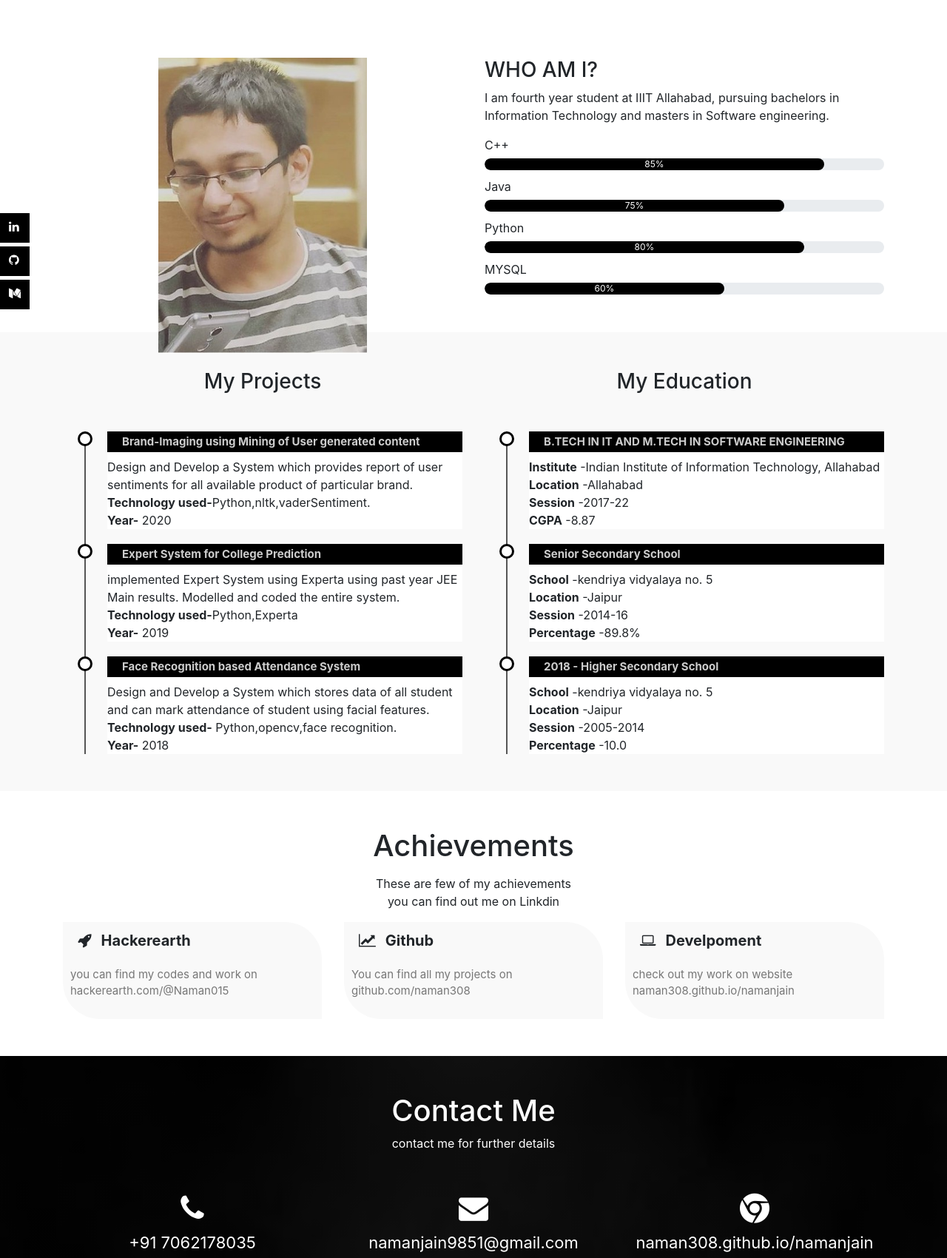
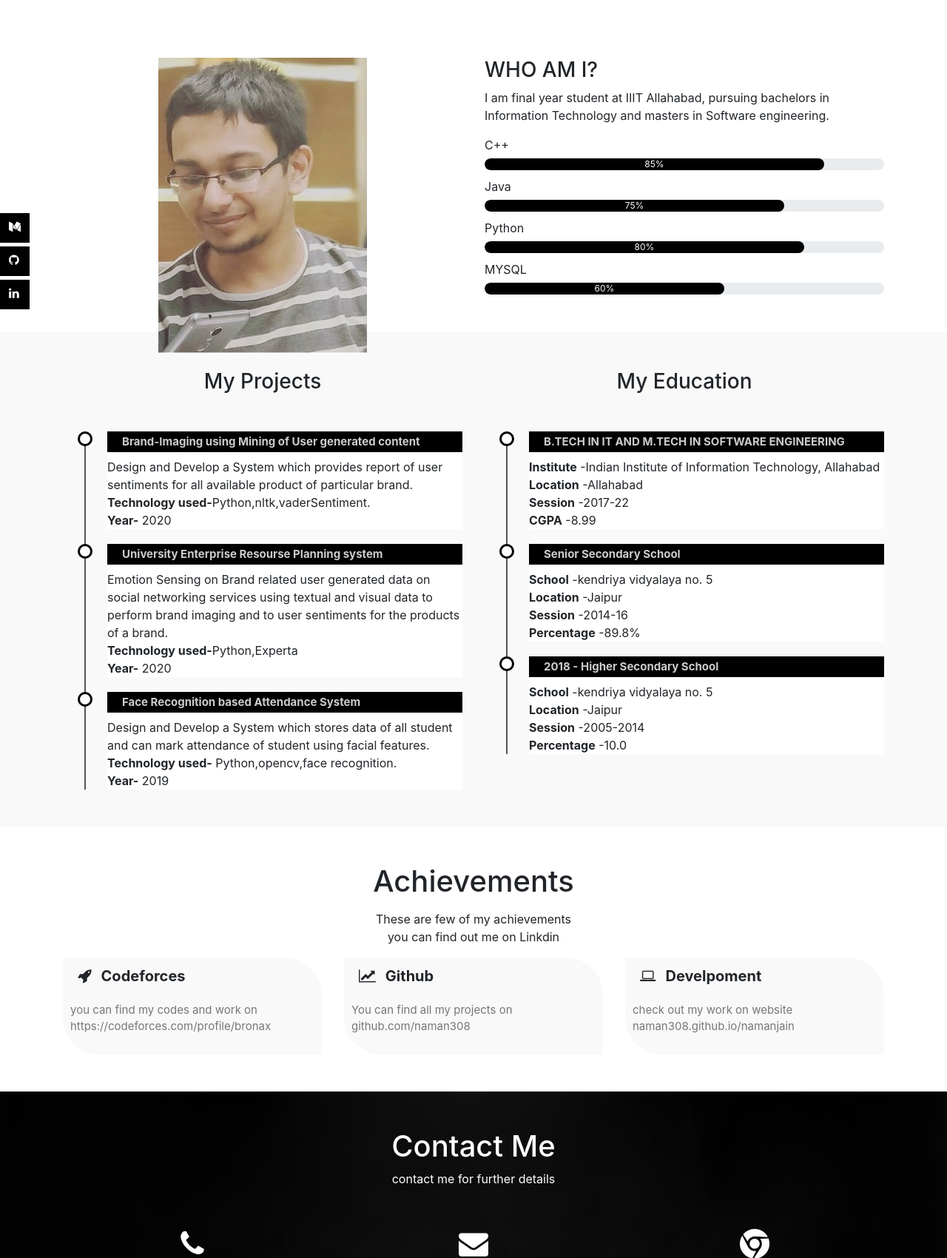
Before and after one commit to naman308/namanjain, a plain HTML site: page index.html in a window 1280 px wide. Shown: the part 900-2600 px from the top of the page at 74% size. Drawn offline with nearby package versions, Linux system fonts and the light colour scheme.

Commit message:
Add files via upload

```diff
--- a/index.html
+++ b/index.html
@@ -16,7 +16,7 @@ href="https://stackpath.bootstrapcdn.com/bootstrap/4.5.0/css/bootstrap.min.css">
 <div class="user-box">
 <img src="img/img2.jpeg">
 <h1>Naman Jain</h1>
-<p>FOURTH YEAR UNDERGRADUATE
+<p>FINAL YEAR UNDERGRADUATE
 <br>  IIIT ALLAHABAD</p>
 </div>
 </div>
@@ -65,7 +65,7 @@ href="https://stackpath.bootstrapcdn.com/bootstrap/4.5.0/css/bootstrap.min.css">
 
 <h3> WHO AM I?</h3>
 <p>
-I am fourth year student at IIIT Allahabad, pursuing bachelors in Information Technology and masters in Software engineering.
+I am final year student at IIIT Allahabad, pursuing bachelors in Information Technology and masters in Software engineering.
 </p>
 
 
@@ -99,10 +99,9 @@ I am fourth year student at IIIT Allahabad, pursuing bachelors in Information Te
    <!-------Social icons----------->
  <div class="social-icons">
  <ul>
+  <a href="https://leetcode.com/Naman015/"><li><i class="fa fa-medium"></i></li></a>
+ <a href="https://github.com/naman308"><li><i class="fa fa-github"></i></li></a>
  <a href="https://www.linkedin.com/in/namanjain9851"><li><i class="fa fa-linkedin"></i></li></a>
- <a href="https://github.com/naman308"><li><i class="fa fa-github"></i></li></a>
- <a href="https://medium.com/@ism2017001"><li><i class="fa fa-medium"></i></li></a>
-
 
  </ul>
 </div>
@@ -126,11 +125,13 @@ brand. <br>
 </li>
 
 <li>
-<h4 class="hovering"><span> <span> Expert System for College Prediction </h4>
-<p>   implemented Expert System using Experta using past year JEE Main results.
-Modelled and coded the entire system.<br>
+<h4 class="hovering"><span> <span> University Enterprise Resourse Planning system </h4>
+<p>   Emotion Sensing on Brand related user generated data on
+social networking services using textual and visual data to
+perform brand imaging and to user sentiments for the
+products of a brand.<br>
 <b>Technology used-</b>Python,Experta<br>
-<b>Year-</b> 2019<br>
+<b>Year-</b> 2020<br>
 
 </p>
 </li>
@@ -139,7 +140,7 @@ Modelled and coded the entire system.<br>
 <h4 class="hovering"><span> <span> Face Recognition based Attendance System </h4>
 <p> Design and Develop a System which stores data of all student and can mark attendance of student using facial features. <br>
 <b>Technology used-</b> Python,opencv,face recognition.<br>
-<b>Year-</b> 2018<br>
+<b>Year-</b> 2019<br>
 
 </p>
 </li>
@@ -158,7 +159,7 @@ ENGINEERING</h4>
 <b>Institute</b> -Indian Institute of Information Technology, Allahabad<br>
 <b>Location</b> -Allahabad<br>
 <b>Session</b> -2017-22<br>
-<b>CGPA</b> -8.87<br>
+<b>CGPA</b> -8.99<br>
 </p>
 </li>
 
@@ -202,8 +203,8 @@ ENGINEERING</h4>
 <div class="row">
 <div class="col-md-4">
 <div class="services-box">
-<i class="fa fa-rocket"></i><span>Hackerearth</span>
-<p>you can find my codes and work on <br>hackerearth.com/@Naman015</p>
+<i class="fa fa-rocket"></i><span>Codeforces</span>
+<p>you can find my codes and work on <br>https://codeforces.com/profile/bronax</p>
 </div>
 </div>
 
```
Also changed, not shown: 1 other file.
